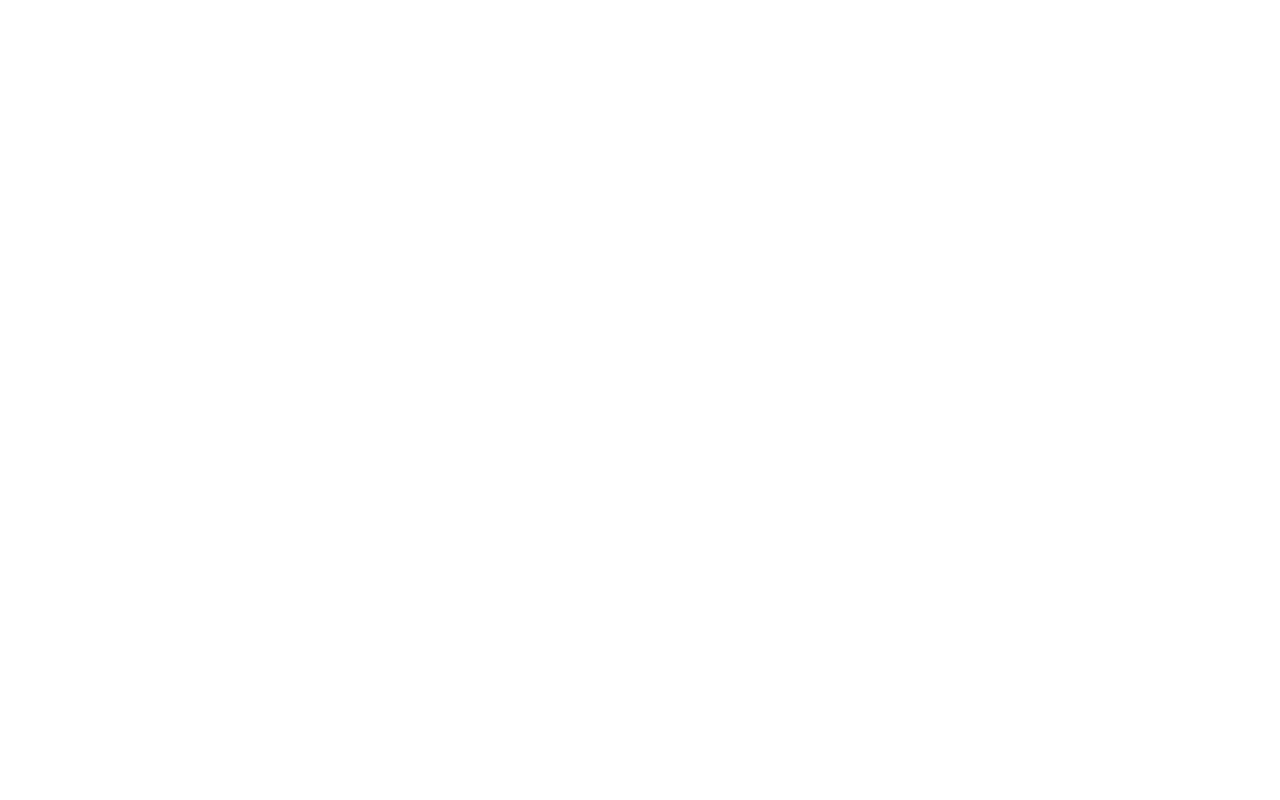
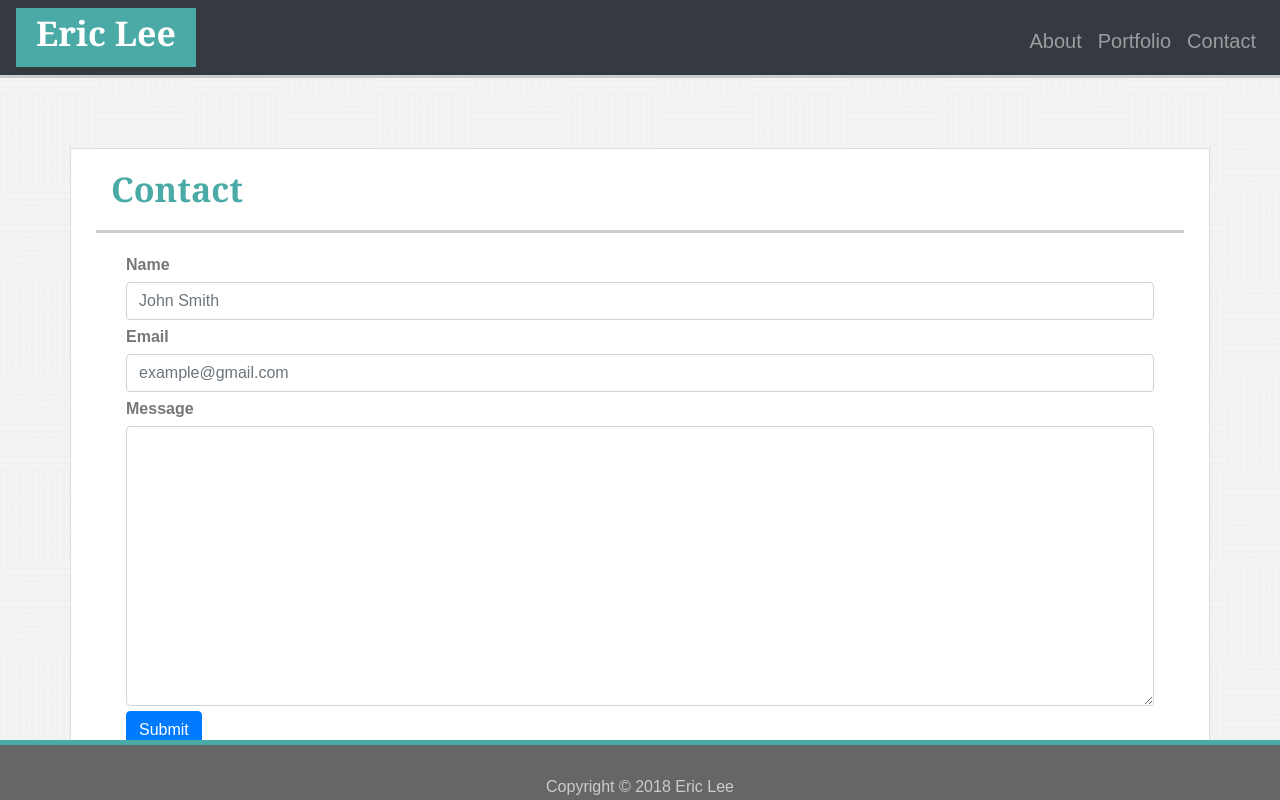
Before and after one commit to skybeatbox79/Bootstrap-Portfolio, a plain HTML site: page contact.html in a window 1280 px wide. Drawn offline with nearby package versions, Linux system fonts and the light colour scheme.

Commit message:
Modified all files (A lof of times)

```diff
--- a/contact.html
+++ b/contact.html
@@ -0,0 +1,170 @@
+<!DOCTYPE html>
+<html lang="en-us">
+<head>
+    <!-- Meta Tags -->
+    <meta charset="utf-8" />
+    <meta http-equiv="X-UA-Compatible" content="IE=edge">
+    <meta name="viewport" content="width=device-width, initial-scale=1">
+
+    <!-- Bootstrap CSS -->
+    <link rel="stylesheet" href="https://stackpath.bootstrapcdn.com/bootstrap/4.1.1/css/bootstrap.min.css" integrity="sha384-WskhaSGFgHYWDcbwN70/dfYBj47jz9qbsMId/iRN3ewGhXQFZCSftd1LZCfmhktB" crossorigin="anonymous">
+    <!-- jQuery, Popper.js, Bootstrap JS -->
+    <script src="https://code.jquery.com/jquery-3.3.1.slim.min.js" integrity="sha384-q8i/X+965DzO0rT7abK41JStQIAqVgRVzpbzo5smXKp4YfRvH+8abtTE1Pi6jizo" crossorigin="anonymous"></script>
+    <script src="https://cdnjs.cloudflare.com/ajax/libs/popper.js/1.14.3/umd/popper.min.js" integrity="sha384-ZMP7rVo3mIykV+2+9J3UJ46jBk0WLaUAdn689aCwoqbBJiSnjAK/l8WvCWPIPm49" crossorigin="anonymous"></script>
+    <script src="https://stackpath.bootstrapcdn.com/bootstrap/4.1.1/js/bootstrap.min.js" integrity="sha384-smHYKdLADwkXOn1EmN1qk/HfnUcbVRZyYmZ4qpPea6sjB/pTJ0euyQp0Mk8ck+5T" crossorigin="anonymous"></script>
+
+    <title>Contact [Eric Lee]</title>
+
+    <!-- To Customize style of Boostrap-Portfolio -->
+    <style>
+    h1, h2 {
+        font-family: "Georgia", "Times", "Times New Roman", serif;
+        font-size: 34px;
+        font-weight: bold;
+    }
+
+    h2 {
+        color: #4aaaa5;
+        padding-top: 20px;
+        padding-bottom: 20px;
+        margin-bottom: 0;
+    }
+
+    body {
+        background-image: url("assets/images/image2.png");
+        font-family: "Arial", "Helvetic Neue", "Helvatica", sans-serif;
+        color: #777777;
+        width: 100%;
+    }
+
+    #mainNav {
+        border-bottom: 3px solid #cccccc;
+    }
+
+    .navbar-brand {
+        background-color: #4aaaa5;
+        width: 180px;
+        text-align: center;
+    }
+
+    ul {
+        padding-top: 8px;
+        font-size: 20px;
+    }
+
+    .container {
+        background-color: #ffffff;
+        border: 1px solid #dddddd;
+        position: relative;
+        top: 70px;
+        padding-right: 25px;
+        padding-left: 25px;
+    }
+
+    .row-1 {
+        border-bottom: 3px solid #cccccc;
+    }
+
+    .row-2 {
+        padding-top: 20px;
+        padding-bottom: 20px;
+    }
+
+    .col-md-12 {
+        margin: 0 auto;
+    }
+
+    .footer {
+        background-color: #666666;
+        height: 60px;
+        text-align: center;
+        color: #cccccc;
+        line-height: 84px;
+        border-top: 5px solid #4aaaa5;
+    }
+
+    /* Contact */
+    .form-control {
+        margin-top: 5px;
+        margin-bottom: 5px;
+    }
+
+    #textarea {
+        height: 280px;
+    }
+    </style>
+</head>
+
+<body>
+    <!-- Navigation -->
+    <nav class="navbar navbar-expand-md navbar-dark bg-dark sticky-top" id="mainNav">
+        <a class="navbar-brand" href="index.html"><h1>Eric Lee</h1></a>
+            <button class="navbar-toggler navbar-toggler-right" type="button" data-toggle="collapse" data-target="#responsiveNav">
+                <span class="navbar-toggler-icon"></span>
+            </button>
+
+            <div class="collapse navbar-collapse" id="responsiveNav">
+                <ul class="navbar-nav ml-auto">
+                    <li class="nav-item">
+                        <a class="nav-link" href="index.html">About</a>
+                    </li>
+                    <li class="nav-item">
+                        <a class="nav-link" href="portfolio.html">Portfolio</a>
+                    </li>
+                    <li class="nav-item">
+                        <a class="nav-link" href="contact.html">Contact</a>
+                    </li>
+                </ul>
+            </div>
+        </div>
+    </nav>
+
+    <!-- Contents Section -->
+    <div class="container">
+        <div class="row-1">
+            <div class="col-md-12">
+                <h2>Contact</h2>
+            </div>
+        </div>
+
+        <div class="row-2">
+        <div class="col-md-12">
+            <div class="form">
+                <label for="inputName" class="col-md-12 form-label"><strong>Name</strong></label>
+                <div class="col-md-12">
+                    <input type="text" class="form-control" id="inputName" placeholder="John Smith">
+                </div>
+            </div>
+
+            <div class="form">
+                <label for="inputEmail" class="col-md-12 form-label"><strong>Email</strong></label>
+                <div class="col-md-12">
+                    <input type="text" class="form-control" id="inputEmail" placeholder="example@gmail.com">
+                </div>
+            </div>
+
+            <div class="form">
+                <label for="textArea" class="col-md-12 form-label"><Strong>Message</Strong></label>
+                <div class="col-md-12">
+                    <textarea class="form-control" rows="3" id="textarea"></textarea>
+                </div>
+            </div>
+
+            <div class="form">
+                <div class="col-md-12">
+                    <button type="submit" class="btn btn-primary">Submit</button>
+                </div>
+            </div>
+        </div>
+        </div>
+    </div>
+
+    <!-- Footer Section -->
+    <footer class="fixed-bottom">
+        <div class="footer">
+            Copyright &copy; 2018 Eric Lee
+        </div>
+    </footer>
+
+</body>
+</html>
```
Also changed, not shown: index.html (+22 -30 lines), portfolio.html (+184 -0 lines).
